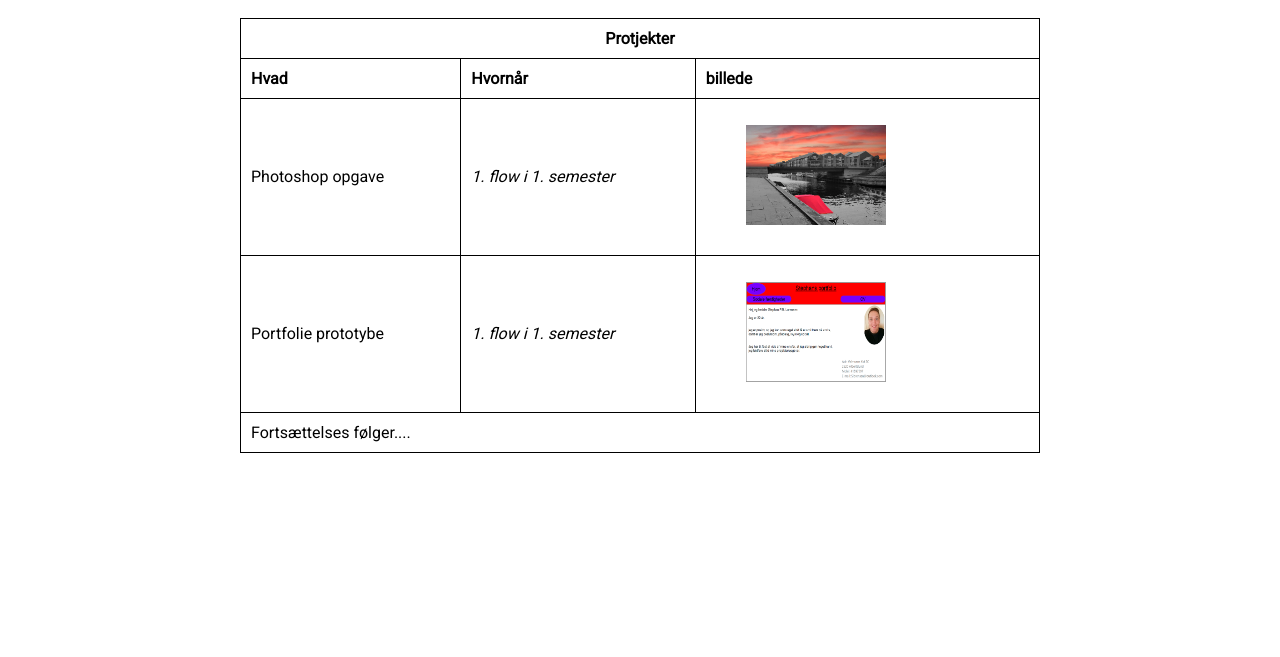
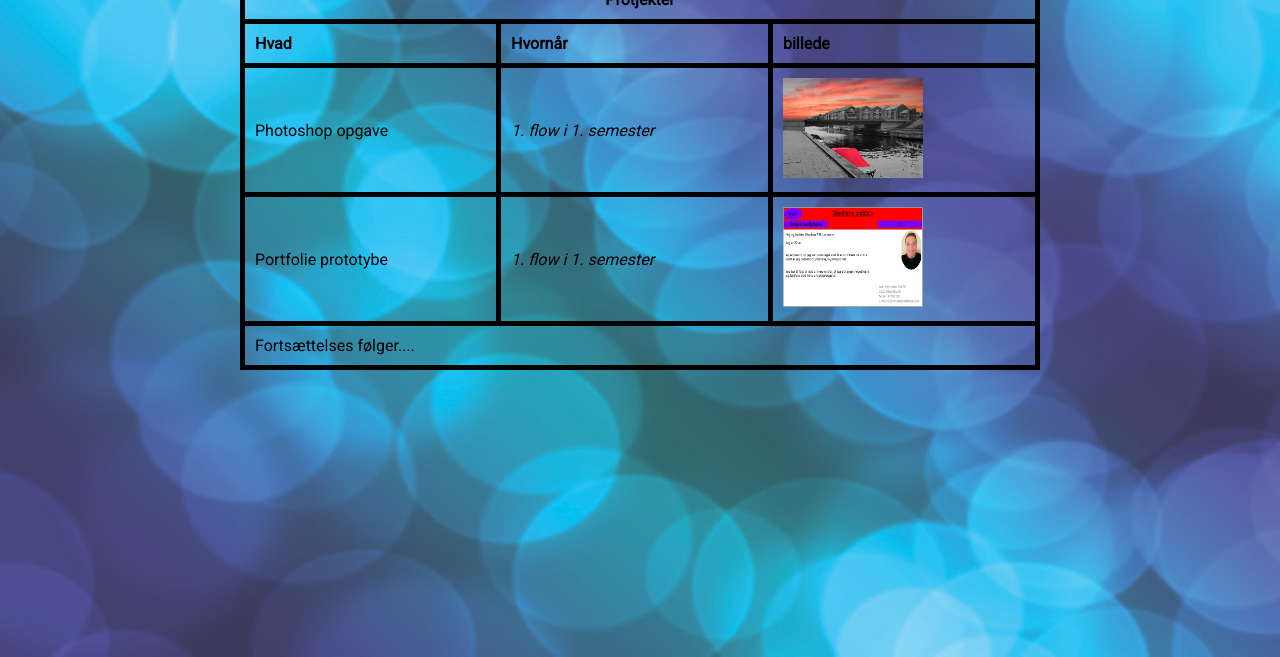
Before and after one commit to Stephan2620/stephans-first-portfolio, a plain HTML site: page pages/projekter.html in a window 1280 px wide. Shown: the part 143-800 px from the top of the page. Drawn offline with Linux system fonts and the light colour scheme.

Commit message:
background

```diff
--- a/css/index-styles.css
+++ b/css/index-styles.css
@@ -1,6 +1,23 @@
 @charset "utf-8";
 /* main portfolio styles */
 @import url('https://fonts.googleapis.com/css?family=Roboto');
+*{
+	margin: 0;
+	padding: 0;
+}
+html, body{
+	width: 100%;
+	height: 100%;
+}
+.background{
+	width: 100%;
+	height: 100%;
+	background-image: url(../pics/background-new.jpg);
+	background-repeat: no-repeat;
+	background-size: cover;
+	position: relative;
+	overflow-y: auto;
+}
 
 body{
 	font-family: 'roboto', sans-serif;
@@ -29,17 +46,17 @@ nav a:hover{
 	form{
 		width: 40vw;
 		margin: 20px auto;
-		border: 1px solid black;
+		border: 5px solid black;
 		padding: 20px;
 	}
 	/* CSS selector: HTML elementet table */
 table {
 	width: 800px;
 	border-collapse: collapse;
-	border: 1px solid black;
+	border: 5px solid black;
 	margin: 20px auto;
 }
 th, td {
-	border: 1px solid black;
+	border: 5px solid black;
 	padding: 10px;
 }
--- a/pages/projekter.html
+++ b/pages/projekter.html
@@ -6,7 +6,7 @@
 <link href="../css/index-styles.css" rel="stylesheet" type="text/css">
 </head>
 
-<body>
+<body class="background">
 	<h1>Protjekter</h1>
 	<nav>
 		<a href="../index.html">Hjem</a>
```
Also changed, not shown: index.html (+5 -1 lines), pages/kontakt.html (+1 -1 lines), pages/om-mig.html (+1 -1 lines), pics/background-new.jpg (added), pics/background.jpg (added).
